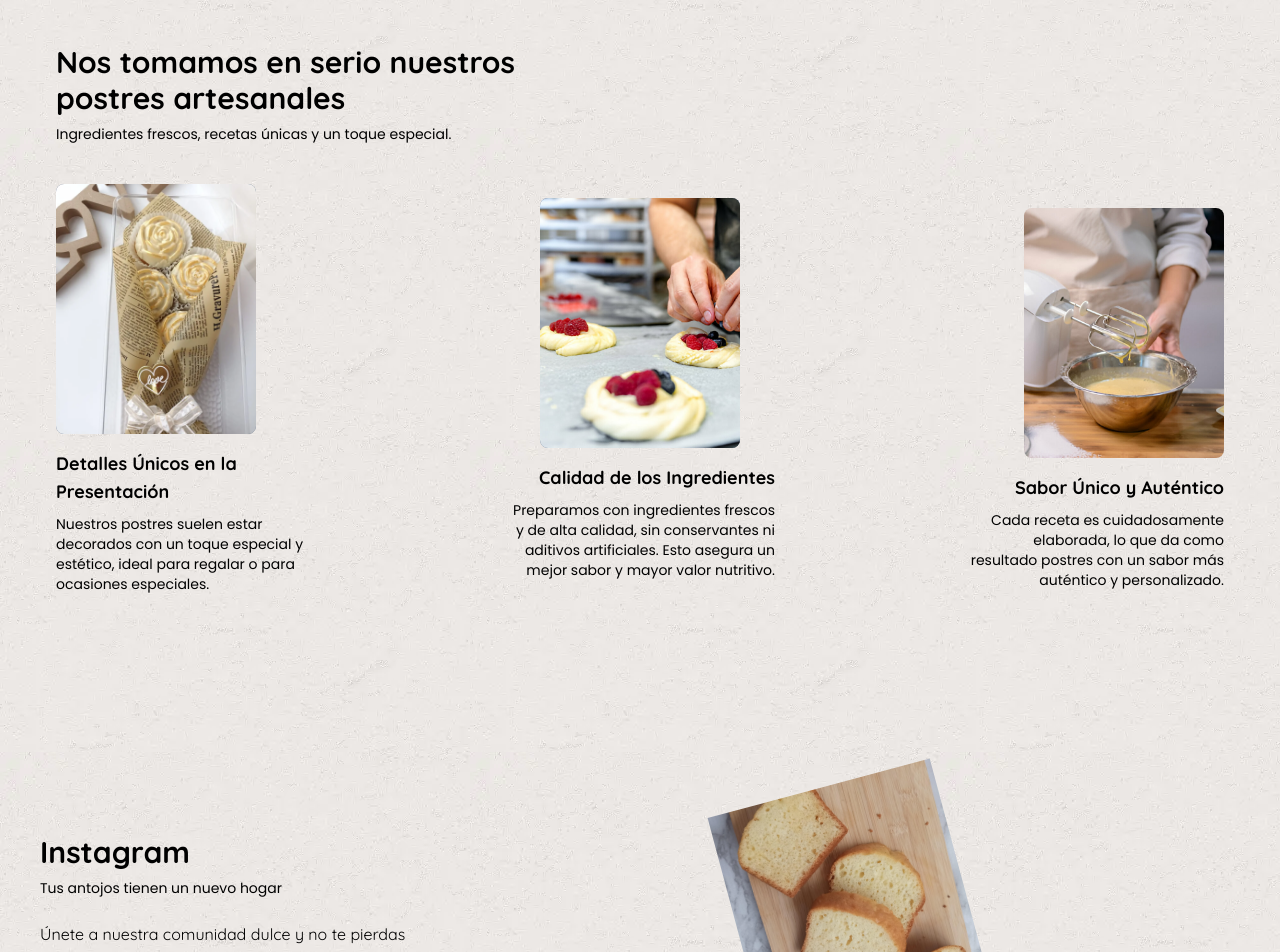
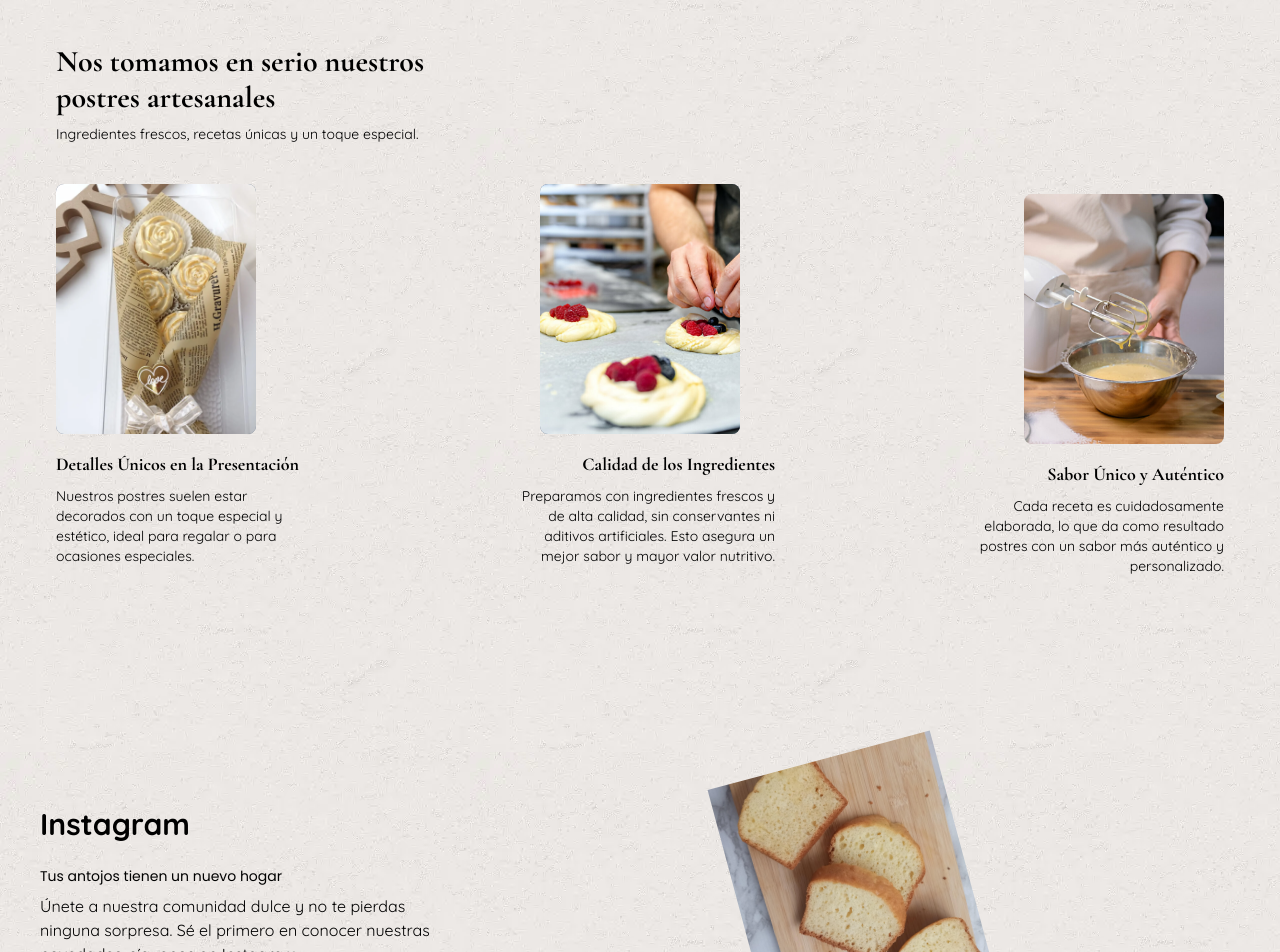
Before and after one commit to HansGit30/LaTarta, a React (Vite) app: page /LaTarta/inicio in a window 1280 px wide. Shown: the part 1120-2072 px from the top of the page. Built offline with nearby package versions, Linux system fonts and the light colour scheme.

Commit message:
actualizando

```diff
--- a/src/componentes/Beneficios.jsx
+++ b/src/componentes/Beneficios.jsx
@@ -5,16 +5,16 @@ import ingre from "../assets/beneficios/ingredientes.jpg"
 const Beneficios = () => {
     return (
         <section className="w-full px-4 mb-20 md:mb-[200px]">
-            <h2 className="font-quicksand text-xl mb-2 font-bold lg:text-3xl lg:px-10">Nos tomamos en serio nuestros <br className="hidden lg:block" /> postres artesanales</h2>
-            <p className="font-poppin text-md mb-10 lg:text-sm lg:px-10">Ingredientes frescos, recetas únicas y un toque especial.</p>
+            <h2 className="font-cormorant text-xl mb-2 font-bold lg:text-3xl lg:px-10">Nos tomamos en serio nuestros <br className="hidden lg:block" /> postres artesanales</h2>
+            <p className="font-quicksand text-sm mb-10 lg:text-sm lg:px-10">Ingredientes frescos, recetas únicas y un toque especial.</p>
             <div className="lg:flex items-center justify-between lg:px-10">
                 <article className="w-full">
                     <div className="w-[200px] h-[250px] bg-slate-500 rounded-lg mb-4">
                         <img className="w-full h-full object-cover rounded-lg" src={detalles} alt="detalles" />
                     </div>
                     <div className="mb-10">
-                        <h3 className="font-bold text-xl max-w-[250px] mb-2 font-quicksand lg:text-lg">Detalles Únicos en la Presentación</h3>
-                        <p className="max-w-[260px] font-poppin text-sm">Nuestros postres suelen estar decorados con un toque especial y estético, ideal para regalar o para ocasiones especiales.</p>
+                        <h3 className="font-bold text-xl max-w-[250px] mb-2 font-cormorant lg:text-lg">Detalles Únicos en la Presentación</h3>
+                        <p className="max-w-[260px] font-quicksand text-sm">Nuestros postres suelen estar decorados con un toque especial y estético, ideal para regalar o para ocasiones especiales.</p>
                     </div>
                 </article>
 
@@ -23,8 +23,8 @@ const Beneficios = () => {
                         <img className="w-full h-full object-cover rounded-lg" src={ingre} alt="detalles" />
                     </div>
                     <div className="mb-10">
-                        <h3 className="font-quicksand text-end font-bold text-xl mb-2 lg:text-lg">Calidad de los Ingredientes</h3>
-                        <p className="text-end max-w-[270px] font-poppin text-sm">Preparamos con ingredientes frescos y de alta calidad, sin conservantes ni aditivos artificiales. Esto asegura un mejor sabor y mayor valor nutritivo.</p>
+                        <h3 className="font-cormorant text-end font-bold text-xl mb-2 lg:text-lg">Calidad de los Ingredientes</h3>
+                        <p className="text-end max-w-[270px] font-quicksand text-sm">Preparamos con ingredientes frescos y de alta calidad, sin conservantes ni aditivos artificiales. Esto asegura un mejor sabor y mayor valor nutritivo.</p>
                     </div>
                 </article>
 
@@ -33,8 +33,8 @@ const Beneficios = () => {
                         <img className="w-full h-full object-cover rounded-lg" src={receta} alt="receta" />
                     </div>
                     <div className="mb-5 md:text-end">
-                        <h3 className="font-bold text-xl mb-2 font-quicksand lg:text-lg">Sabor Único y Auténtico</h3>
-                        <p className="max-w-[260px] font-poppin text-sm">Cada receta es cuidadosamente elaborada, lo que da como resultado postres con un sabor más auténtico y personalizado.</p>
+                        <h3 className="font-bold text-xl mb-2 font-cormorant lg:text-lg">Sabor Único y Auténtico</h3>
+                        <p className="max-w-[260px] font-quicksand text-sm">Cada receta es cuidadosamente elaborada, lo que da como resultado postres con un sabor más auténtico y personalizado.</p>
                     </div>
                 </article>
             </div>
--- a/src/componentes/Galeria.jsx
+++ b/src/componentes/Galeria.jsx
@@ -8,7 +8,7 @@ import foto6 from "../assets/galeria/ga8.webp"
 const Galeria = () => {
     return (
         <section className="px-4 mb-10">
-            <h2 className="mb-5 text-xl font-bold font-quicksand">Explora Nuestros Dulces Creaciones</h2>
+            <h2 className="mb-5 text-xl font-bold font-cormorant">Explora Nuestros Dulces Creaciones</h2>
 
             <div class="grid grid-cols-2 grid-rows-4 gap-0">
                 <div class="h-[300px] flex justify-center items-center col-start-1 col-end-2 row-start-1 row-end-3">
--- a/src/componentes/Instagram.jsx
+++ b/src/componentes/Instagram.jsx
@@ -40,8 +40,8 @@ const Instagram = () => {
     <section className="mb-20 px-4 md:px-0 ">
       <div className="w-full grid grid-cols-1 grid-rows-4 md:grid-cols-2 md:grid-rows-2">
         <div className="text-center h-[200px] md:h-[300px] lg:text-start">
-          <h2 className="text-2xl font-quicksand font-bold mb-2 lg:px-10 lg:text-3xl">Instagram</h2>
-          <h3 className="mb-6 lg:px-10 lg:text-sm font-poppin">Tus antojos tienen un nuevo hogar</h3>
+          <h2 className="text-2xl font-quicksand font-bold mb-6 lg:px-10 lg:text-3xl">Instagram</h2>
+          <h3 className="mb-2 lg:px-10 lg:text-sm font-poppin">Tus antojos tienen un nuevo hogar</h3>
           <p className="px-4 lg:px-10 lg:max-w-[500px] font-quicksand">Únete a nuestra comunidad dulce y no te pierdas ninguna sorpresa. Sé el primero en conocer nuestras novedades, síguenos en Instagram.</p>
         </div>
         <div className="w-full h-[200px]  relative">
--- a/src/index.css
+++ b/src/index.css
@@ -1,4 +1,4 @@
-@import url('https://fonts.googleapis.com/css2?family=Montserrat:ital,wght@0,100..900;1,100..900&family=Outfit:wght@100..900&family=Poppins:ital,wght@0,100;0,200;0,300;0,400;0,500;0,600;0,700;0,800;0,900;1,100;1,200;1,300;1,400;1,500;1,600;1,700;1,800;1,900&family=Quicksand:wght@300..700&display=swap');
+@import url('https://fonts.googleapis.com/css2?family=Cormorant+Garamond:ital,wght@0,300;0,400;0,500;0,600;0,700;1,300;1,400;1,500;1,600;1,700&family=Montserrat:ital,wght@0,100..900;1,100..900&family=Outfit:wght@100..900&family=Poppins:ital,wght@0,100;0,200;0,300;0,400;0,500;0,600;0,700;0,800;0,900;1,100;1,200;1,300;1,400;1,500;1,600;1,700;1,800;1,900&family=Quicksand:wght@300..700&display=swap');
 
 @tailwind base;
 @tailwind components;
--- a/tailwind.config.js
+++ b/tailwind.config.js
@@ -9,6 +9,7 @@ export default {
         montserrat:["Montserrat", "sans-serif"],
         outfit:["Outfit", "san-serif"],
         poppin:["Poppins", "san-serif"],
+        cormorant:["Cormorant Garamond", "san-serif"],
         quicksand:["Quicksand", "san-serif"]
       }
     },
```
